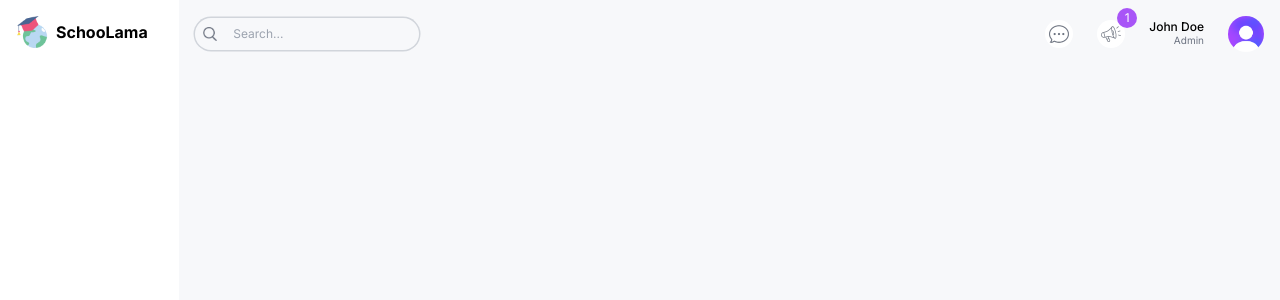
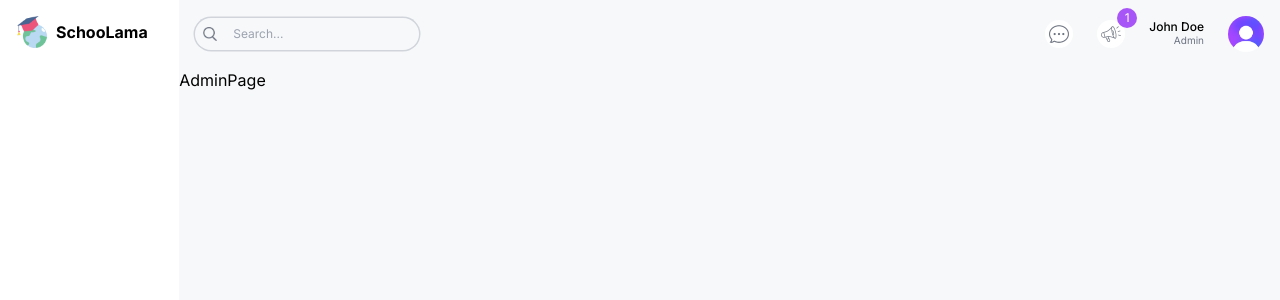
Before and after one commit to Alek30k/School-Management-Dashboard, a Next.js app: page /admin in a window 1280 px wide. Shown: the top 300 px of the page. Built offline with nearby package versions, Linux system fonts and the light colour scheme.

Commit message:
last commit

```diff
--- a/src/app/(dashboard)/admin/page.tsx
+++ b/src/app/(dashboard)/admin/page.tsx
@@ -1,43 +1,5 @@
-// import Announcements from "@/components/Announcements";
-// import AttendanceChart from "@/components/AttendanceChart";
-// import CountChart from "@/components/CountChart";
-// import EventCalendar from "@/components/EventCalendar";
-// import FinanceChRart from "@/components/FinanceChart";
-// import UserCard from "@/components/UserCard";
-
 const AdminPage = () => {
-  return (
-    <div className="p-4 flex gap-4 flex-col md:flex-row">
-      {/* LEFT */}
-      <div className="w-full lg:w-2/3 flex flex-col gap-8">
-        {/* USER CARDS */}
-        <div className="flex gap-4 justify-between flex-wrap">
-          {/* <UserCard type="student" /> */}
-          {/* <UserCard type="teacher" /> */}
-          {/* <UserCard type="parent" /> */}
-          {/* <UserCard type="staff" /> */}
-        </div>
-        {/* MIDDLE CHARTS */}
-        <div className="flex gap-4 flex-col lg:flex-row">
-          {/* COUNT CHART */}
-          <div className="w-full lg:w-1/3 h-[450px]">
-            {/* <CountChart /> */}
-          </div>
-          {/* ATTENDANCE CHART */}
-          <div className="w-full lg:w-2/3 h-[450px]">
-            {/* <AttendanceChart /> */}
-          </div>
-        </div>
-        {/* BOTTOM CHART */}
-        <div className="w-full h-[500px]">{/* <FinanceChart /> */}</div>
-      </div>
-      {/* RIGHT */}
-      <div className="w-full lg:w-1/3 flex flex-col gap-8">
-        {/* <EventCalendar /> */}
-        {/* <Announcements /> */}
-      </div>
-    </div>
-  );
+  return <div className="">AdminPage</div>;
 };
 
 export default AdminPage;
```
